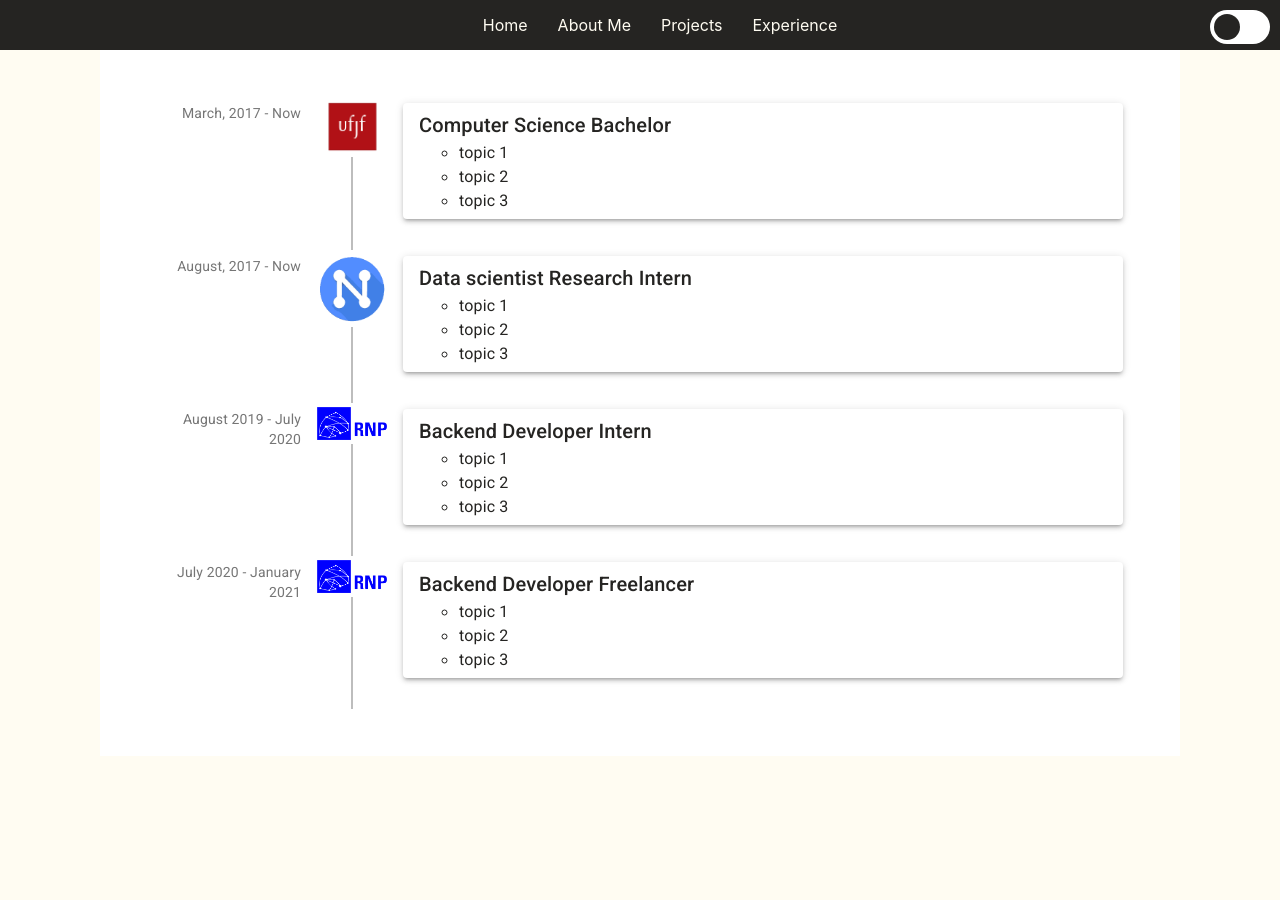
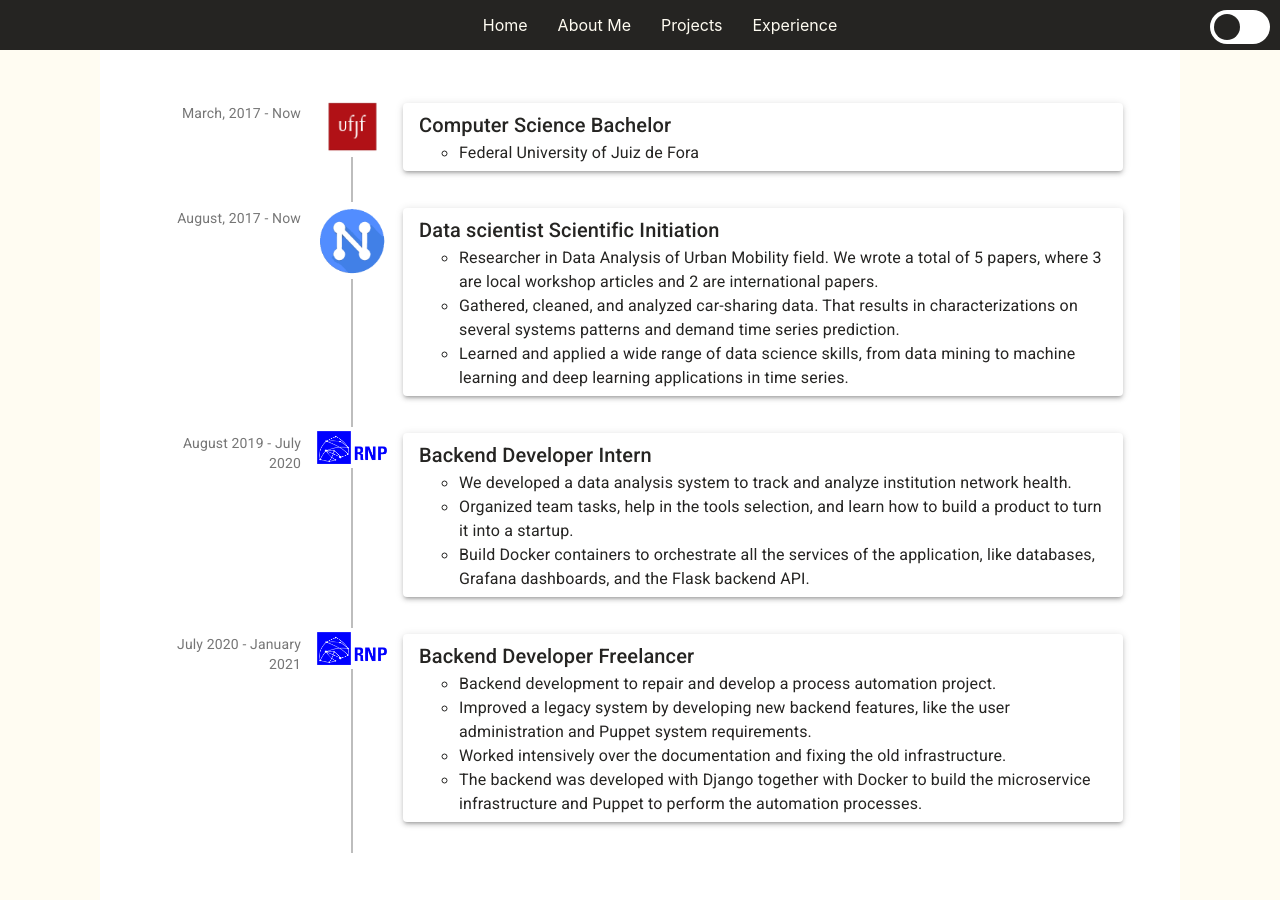
Before and after one commit to Victoraq/victoraq.github.io, a React (Create React App) app: page /experience in a window 1280 px wide. Before the commit the page ends 800 px from the top, so only its background shows below. Built offline with nearby package versions, Linux system fonts and the light colour scheme.

Commit message:
Insert real content

```diff
--- a/src/info/experience.js
+++ b/src/info/experience.js
@@ -8,21 +8,17 @@ export const experience_data = {
       id: 0,
       title: "Computer Science Bachelor",
       date: "March, 2017 - Now",
-      content: [
-        "topic 1",
-        "topic 2",
-        "topic 3",
-      ],
+      content: ["Federal University of Juiz de Fora"],
       image: ufjf,
     },
     {
       id: 1,
-      title: "Data scientist Research Intern",
+      title: "Data scientist Scientific Initiation",
       date: "August, 2017 - Now",
       content: [
-        "topic 1",
-        "topic 2",
-        "topic 3",
+        "Researcher in Data Analysis of Urban Mobility field. We wrote a total of 5 papers, where 3 are local workshop articles and 2 are international papers.",
+        "Gathered, cleaned, and analyzed car-sharing data. That results in characterizations on several systems patterns and demand time series prediction.",
+        "Learned and applied a wide range of data science skills, from data mining to machine learning and deep learning applications in time series.",
       ],
       image: netlab,
     },
@@ -31,9 +27,9 @@ export const experience_data = {
       title: "Backend Developer Intern",
       date: "August 2019 - July 2020",
       content: [
-        "topic 1",
-        "topic 2",
-        "topic 3",
+        "We developed a data analysis system to track and analyze institution network health.",
+        "Organized team tasks, help in the tools selection, and learn how to build a product to turn it into a startup.",
+        "Build Docker containers to orchestrate all the services of the application, like databases, Grafana dashboards, and the Flask backend API.",
       ],
       image: rnp,
     },
@@ -42,11 +38,12 @@ export const experience_data = {
       title: "Backend Developer Freelancer",
       date: "July 2020 - January 2021",
       content: [
-        "topic 1",
-        "topic 2",
-        "topic 3",
+        "Backend development to repair and develop a process automation project.",
+        "Improved a legacy system by developing new backend features, like the user administration and Puppet system requirements.",
+        "Worked intensively over the documentation and fixing the old infrastructure.",
+        "The backend was developed with Django together with Docker to build the microservice infrastructure and Puppet to perform the automation processes.",
       ],
       image: rnp,
-    }
-  ]
-}
+    },
+  ],
+};
--- a/src/pages/Experience/index.jsx
+++ b/src/pages/Experience/index.jsx
@@ -41,7 +41,6 @@ const Icon = styled.img`
 `;
 
 const Experience = ({ experience }) => {
-
   return (
     <Content>
       <Timeline align="left">
```
